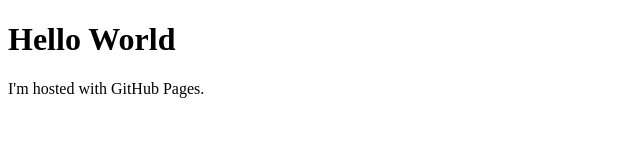
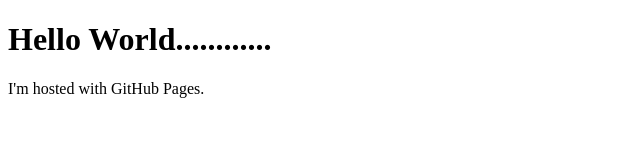
Before and after one commit to Bedouin121/website, a plain HTML site: page index.html in a window 1280 px wide. Shown: the full height of the page, 0-640 px from the left. Drawn offline with Linux system fonts and the light colour scheme.

Commit message:
Update index.html

```diff
--- a/index.html
+++ b/index.html
@@ -1,7 +1,7 @@
 <!DOCTYPE html>
 <html>
 <body>
-<h1>Hello World</h1>
+<h1>Hello World............</h1>
 <p>I'm hosted with GitHub Pages.</p>
 </body>
 </html>
```
